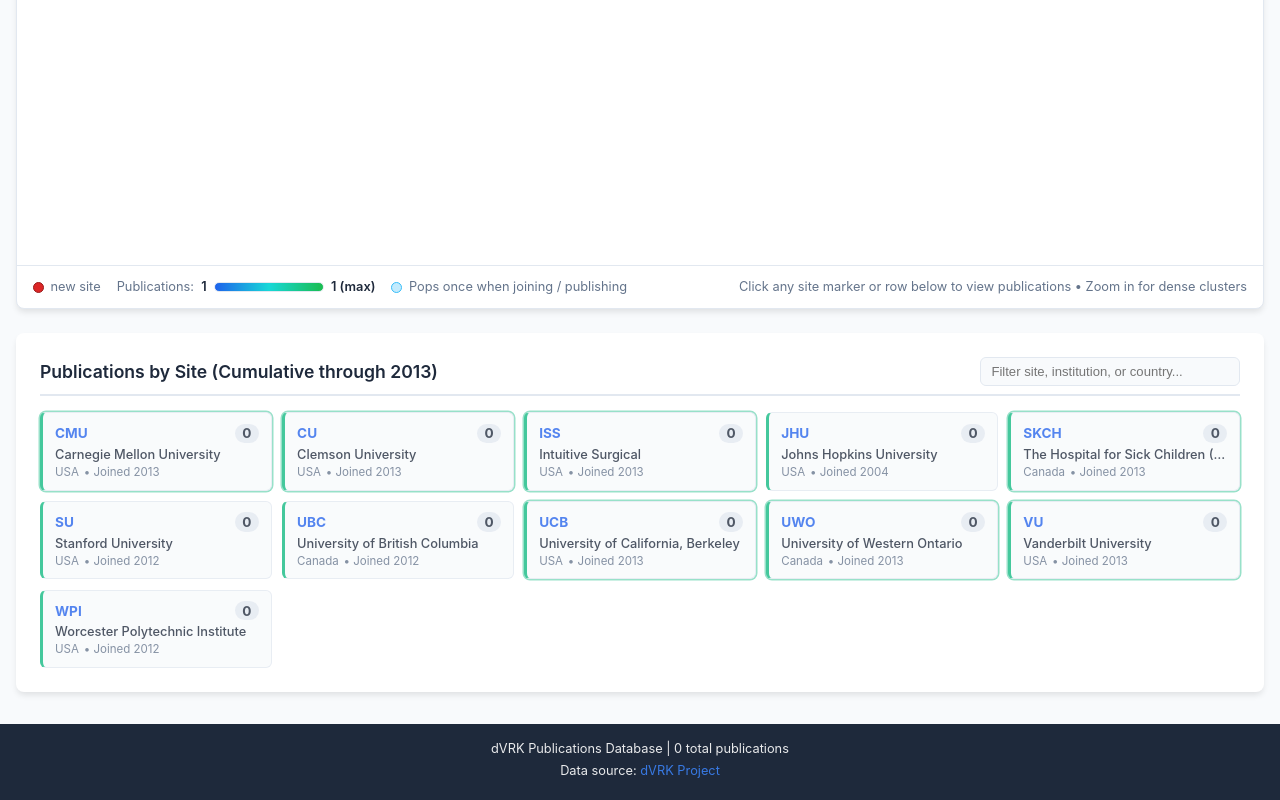
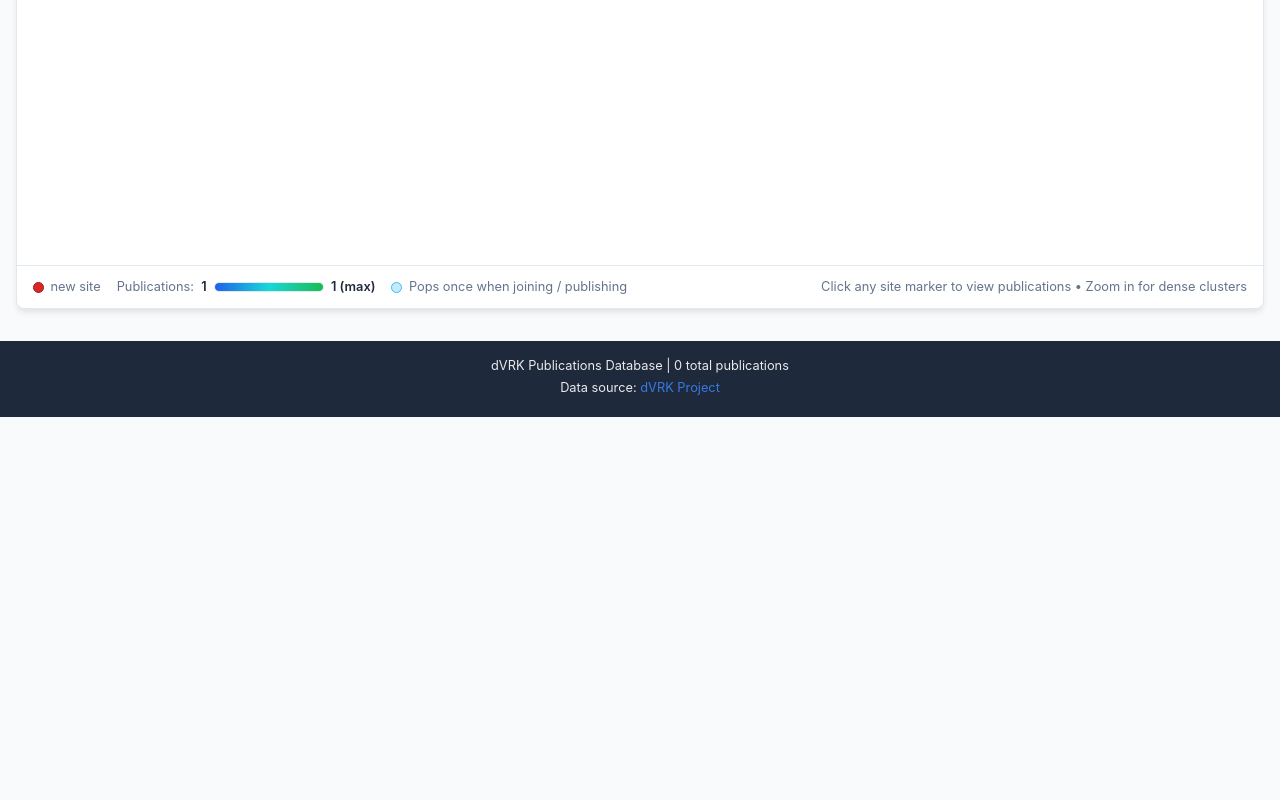
Before and after one commit to jhu-dvrk/community-publications, a plain HTML site: page map.html in a window 1280 px wide. Shown: the part 573-1373 px from the top of the page. After the commit the page ends 990 px from the top, so only its background shows below. Drawn offline with nearby package versions, Linux system fonts and the light colour scheme; no server answers.

Commit message:
refactor: remove site leaderboard component and filter logic from map view

```diff
--- a/map.html
+++ b/map.html
@@ -181,34 +181,8 @@
                             </span>
                         </div>
                         <div class="map-legend-hint">
-                            Click any site marker or row below to view publications • Zoom in for dense clusters
+                            Click any site marker to view publications • Zoom in for dense clusters
                         </div>
-                    </div>
-                </div>
-
-                <!-- Site Leaderboard for Selected Year -->
-                <div class="chart-container full-width-chart map-leaderboard-card">
-                    <div class="map-leaderboard-header">
-                        <h2>Publications by Site ({{ mode === 'cumulative' ? 'Cumulative through ' + selectedYear : 'In ' + selectedYear }})</h2>
-                        <input id="map-site-search" name="siteFilter" v-model="siteFilter" type="text" class="graph-search-input map-site-search" placeholder="Filter site, institution, or country...">
-                    </div>
-                    <div class="map-site-grid">
-                        <button v-for="entry in rankedSites"
-                                :key="entry.id"
-                                class="map-site-chip"
-                                :class="{ 'has-new-in-year': entry.annualCount > 0, 'is-joined-only': entry.displayCount === 0, 'is-joined-this-year': entry.yearAdded === selectedYear }"
-                                @click="openSiteModal(entry.id)">
-                            <div class="map-site-chip-top">
-                                <span class="map-site-code">{{ entry.id }}</span>
-                                <span class="map-site-count">{{ entry.displayCount }}</span>
-                            </div>
-                            <div class="map-site-chip-name">{{ entry.name }}</div>
-                            <div class="map-site-chip-meta">
-                                <span>{{ entry.country || 'Unknown' }}</span>
-                                <span v-if="entry.yearAdded">• Joined {{ entry.yearAdded }}</span>
-                                <span v-if="mode === 'cumulative' && entry.annualCount > 0" class="map-site-delta">+{{ entry.annualCount }} in {{ selectedYear }}</span>
-                            </div>
-                        </button>
                     </div>
                 </div>
 
--- a/map.js
+++ b/map.js
@@ -15,7 +15,6 @@ const mapApp = createApp({
             isPlaying: true,
             playSpeedMs: 1400,
             playTimer: null,
-            siteFilter: '',
             selectedModal: null,
             map: null,
             tileLayer: null,
@@ -128,47 +127,6 @@ const mapApp = createApp({
                 activeSites,
                 joinedSites
             };
-        },
-        rankedSites() {
-            const { cumulativeCounts, annualCounts } = this.frameStats;
-            const query = this.siteFilter.trim().toLowerCase();
-
-            const list = [];
-            this.knownSiteIds.forEach(id => {
-                const cum = cumulativeCounts[id] || 0;
-                const ann = annualCounts[id] || 0;
-                const displayCount = this.mode === 'cumulative' ? cum : ann;
-                const yearAdded = CONFIG.SITE_YEAR_ADDED_MAP[id] || null;
-                const isJoined = !yearAdded || yearAdded <= this.selectedYear;
-
-                if (displayCount === 0 && !isJoined) {
-                    return;
-                }
-
-                const name = CONFIG.SITE_MAP[id] || id;
-                const country = CONFIG.SITE_COUNTRY_MAP[id] || '';
-                if (query) {
-                    const hay = `${id} ${name} ${country}`.toLowerCase();
-                    if (!hay.includes(query)) return;
-                }
-
-                list.push({
-                    id,
-                    name,
-                    country,
-                    yearAdded,
-                    cumCount: cum,
-                    annualCount: ann,
-                    displayCount
-                });
-            });
-
-            list.sort((a, b) => {
-                if (b.displayCount !== a.displayCount) return b.displayCount - a.displayCount;
-                if (b.annualCount !== a.annualCount) return b.annualCount - a.annualCount;
-                return a.id.localeCompare(b.id);
-            });
-            return list;
         }
     },
     watch: {
```
